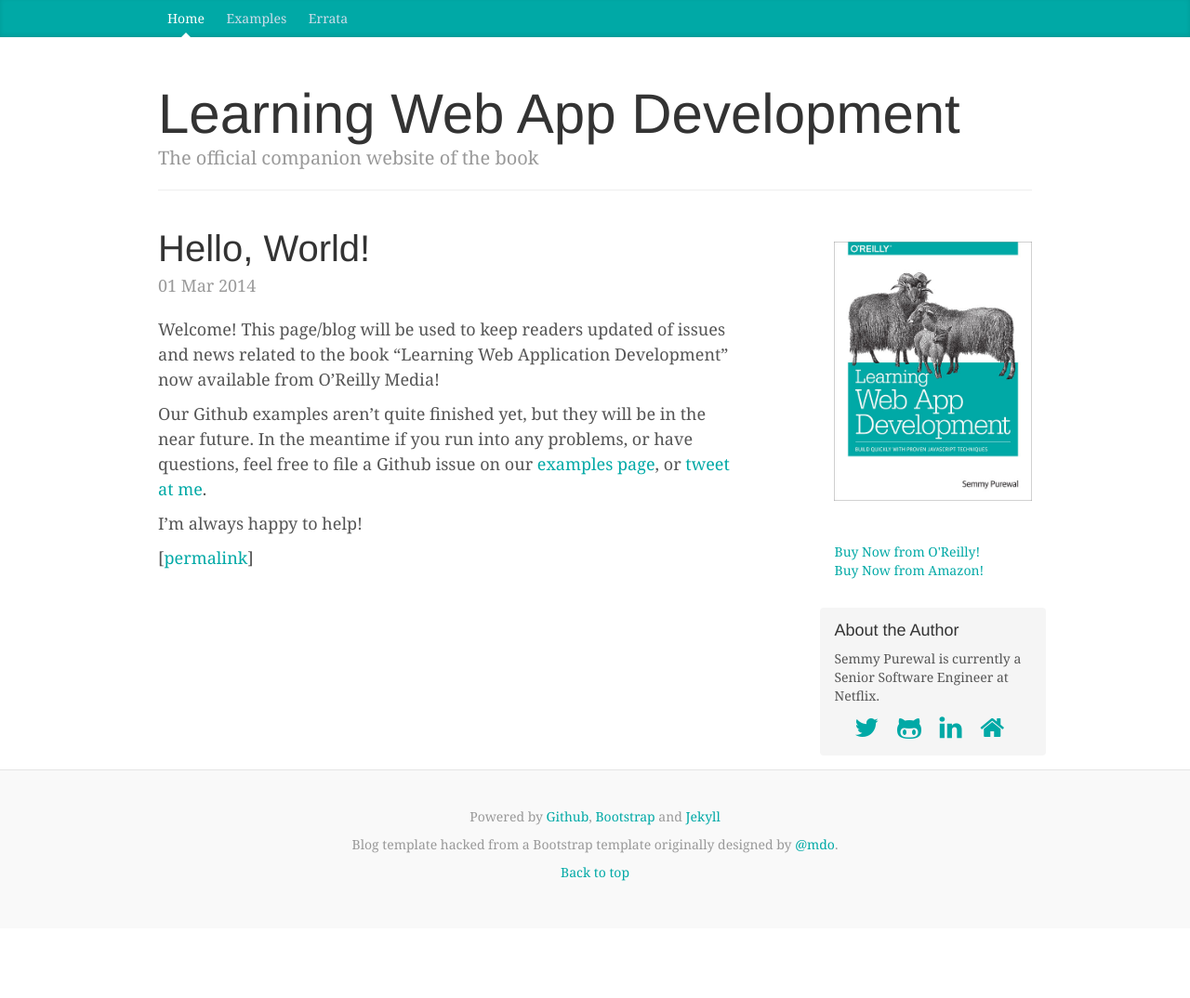
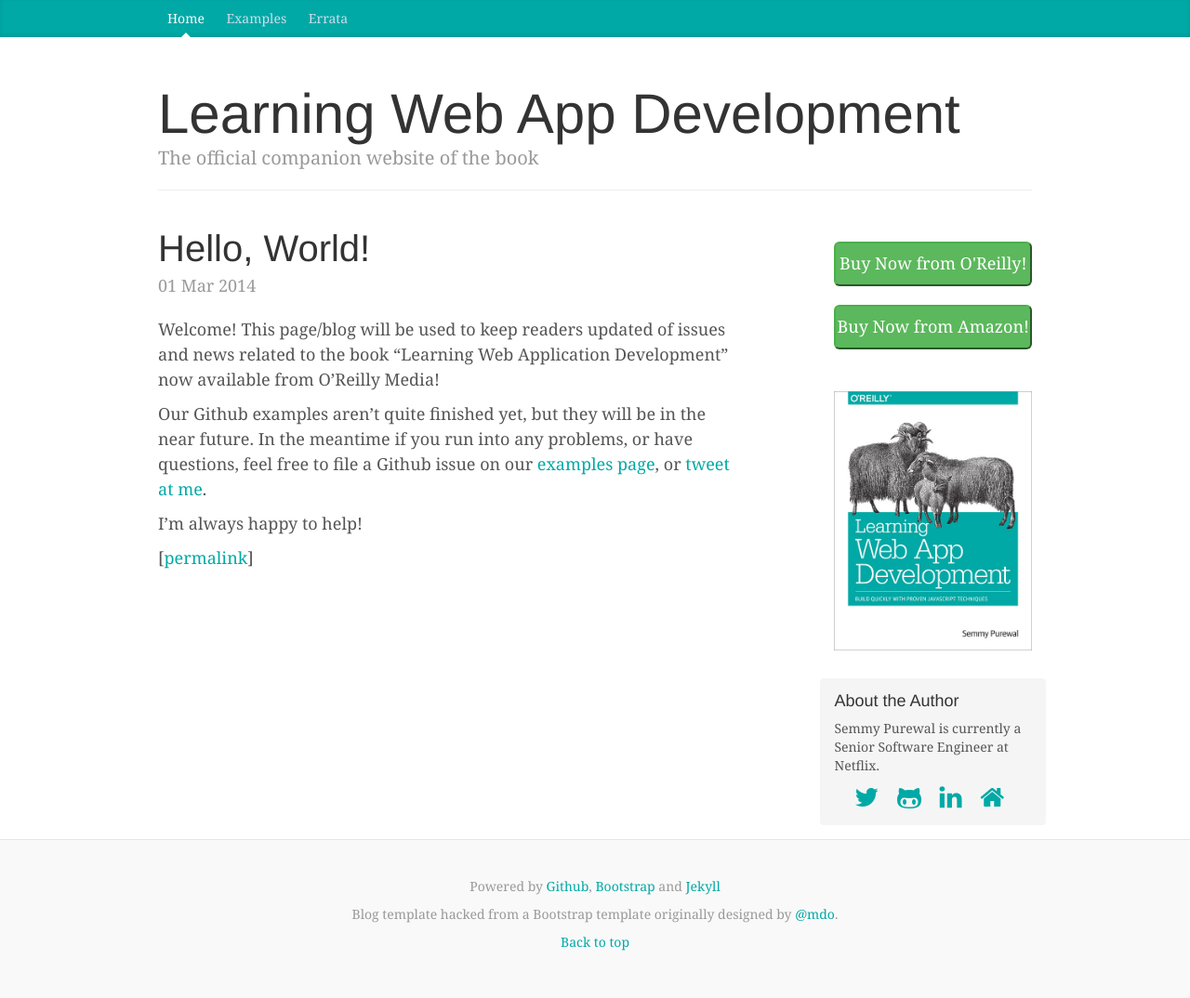
Before and after one commit to learningwebappdev/learningwebappdev.github.io, a Jekyll site: the page built from index.html, in a window 1280 px wide. Shown: the whole page at 93% size. Built offline with Jekyll 4.4.1, drawn with Linux system fonts in a browser that asks for light colours; nearby versions of some CDN libraries; Markdown is read by kramdown in place of the engine named in the settings; the list of posts is cut into pages by our own code; before the commit the page ends 999 px from its top, so only the background shows below that.

Commit message:
move buy now CTAs and make them buttons

```diff
--- a/_includes/sidebar.html
+++ b/_includes/sidebar.html
@@ -1,12 +1,20 @@
 <div class="col-sm-3 col-sm-offset-1 blog-sidebar">
+
+  <div class="sidebar-module">
+    <a href="http://shop.oreilly.com/product/0636920030621.do">
+      <button class="btn-success btn-lg btn-block">Buy Now from O'Reilly!</button>
+    </a><br/>
+
+    <a href="http://www.amazon.com/Learning-Web-Development-Semmy-Purewal/dp/1449370195/ref=sr_1_1?ie=UTF8&qid=1393716845&sr=8-1">
+      <button class="btn-success btn-lg btn-block">Buy Now from Amazon!</button>
+    </a>
+  </div>
+
   <div class="sidebar-module">
     <img class="img-responsive" src="/images/cover.jpg" alt="Learning Web Application Development Cover"/>
   </div>
 
-  <div class="sidebar-module">
-    <a href="http://shop.oreilly.com/product/0636920030621.do">Buy Now from O'Reilly!</a><br/>
-    <a href="http://www.amazon.com/Learning-Web-Development-Semmy-Purewal/dp/1449370195/ref=sr_1_1?ie=UTF8&qid=1393716845&sr=8-1">Buy Now from Amazon!</a>
-  </div>
+
 
   <div class="sidebar-module sidebar-module-inset">
     <h4>About the Author</h4>
```
